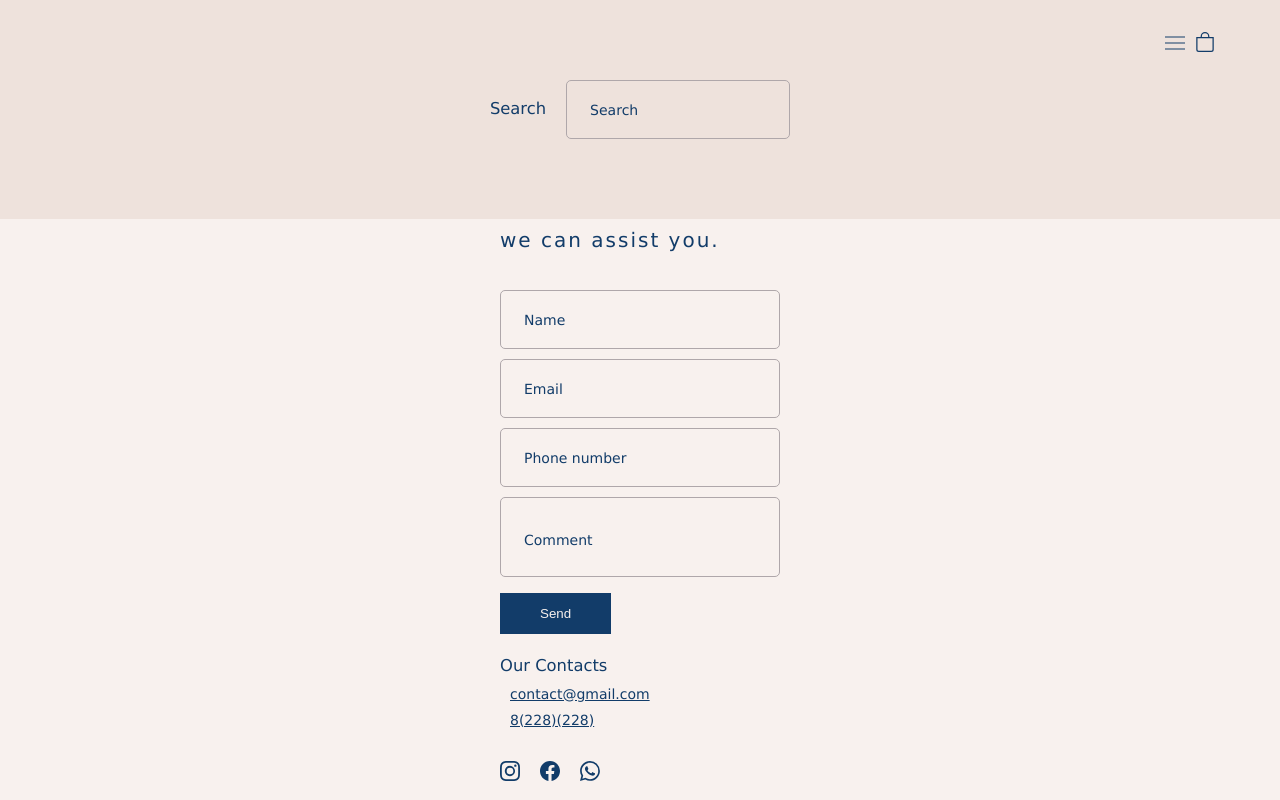
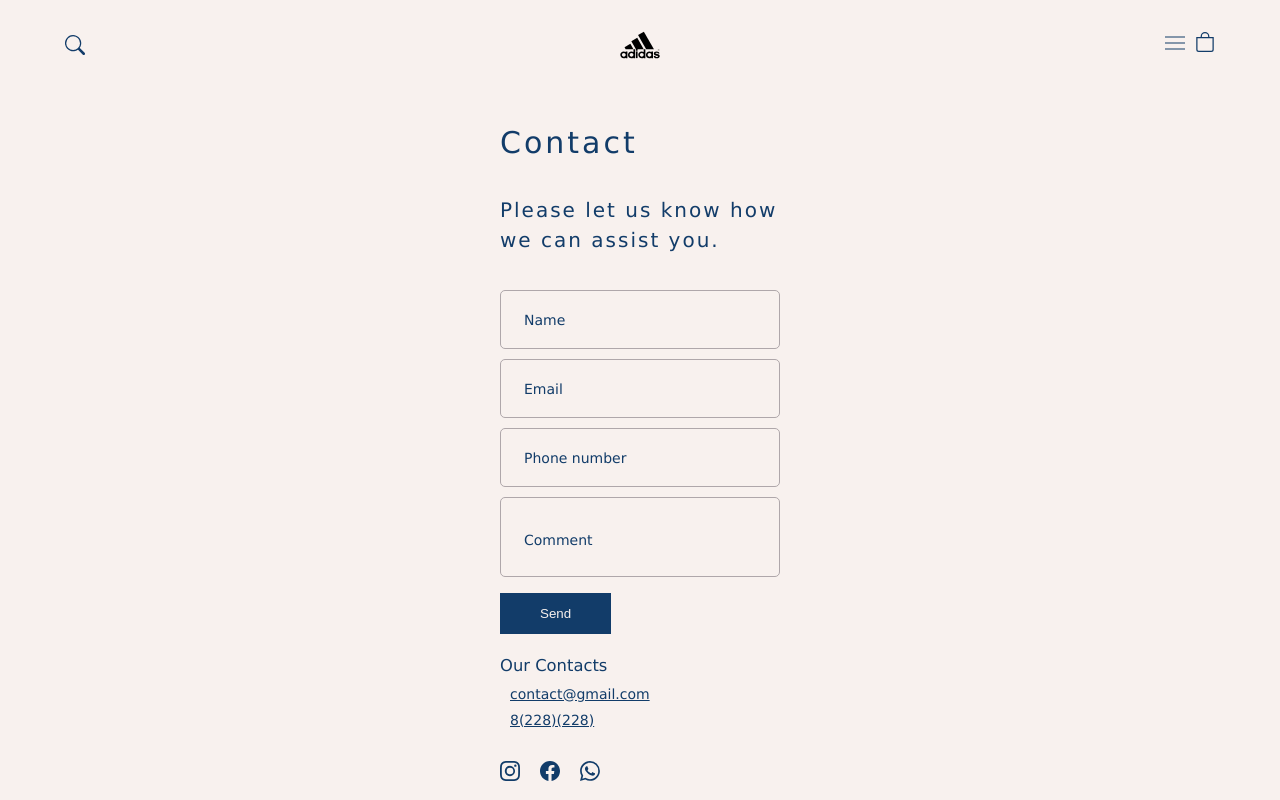
Before and after one commit to kaisyQ/shop, a React (Create React App) app: page /contact in a window 1280 px wide. Built offline with nearby package versions, Linux system fonts and the light colour scheme.

Commit message:
contact-fix

```diff
--- a/src/components/Contact/Contact.jsx
+++ b/src/components/Contact/Contact.jsx
@@ -33,7 +33,6 @@ const ButtonWrapper = styled.div`
 const FormControl = styled.button`
 
 `
-
 export default () => {
 
     const [name, setName] =  React.useState('')
@@ -41,26 +40,16 @@ export default () => {
     const [phoneNumber, setPhoneNumber] =  React.useState('')
     const [comment, setComment] =  React.useState('')
 
-
-    const Name = Input({ placeholder:'Name', value:name, onChange:(ev) => {
-         setName(ev.target.value)
-         debugger
-    }})
-
-    const Email = Input({ placeholder:'Email', value:email, onChange:(ev) => { setEmail(ev.target.value) }})
-    const PhoneNumber = Input({ placeholder:'Phone number', value:phoneNumber, onChange:(ev) => { setPhoneNumber(ev.target.value) }})
-    const Comment = Input({ placeholder:'Comment', type:'textarea', value:comment, onChange:(ev) => { setComment(ev.target.value) }})
-
     return (
         <>
             <ContactWrapper>
                 <Title>Contact</Title>
                 <Subtitle>Please let us know how we can assist you.</Subtitle>
                 <FormWrapper>
-                    <Name />
-                    <Email />
-                    <PhoneNumber />
-                    <Comment />
+                    <Input id='contact-name' placeholder='Name' value={name} onChange={(ev) => {setName(ev.target.value)}} />
+                    <Input id='contact-email' placeholder='Email' value={email} onChange={(ev) => {setEmail(ev.target.value)}} />
+                    <Input id='contact-phoneNumber' placeholder='Phone number' value={phoneNumber} onChange={(ev) => {setPhoneNumber(ev.target.value)}} />
+                    <Input id='contact-comment'placeholder='Comment' type='textarea' value={comment} onChange={(ev) => {setComment(ev.target.value)}} />
                     <ButtonWrapper>
                         <Button>Send</Button>
                     </ButtonWrapper>
--- a/src/components/Custom/Input.jsx
+++ b/src/components/Custom/Input.jsx
@@ -22,7 +22,7 @@ const InputWrapper =  styled.input`
     width: 100%;
     border: 0.1rem solid #afa7aa;
     border-radius: .5rem;
-
+    color: inherit;
 
     :focus, :hover {
         outline: 0.2rem #ac3b61 solid;
@@ -46,10 +46,9 @@ const TextareaWrapper = styled.textarea`
 
 
 
-const Input = ({ placeholder, id, type, value, onChange }) => {
+export default ({ placeholder, id, type, value, onChange }) => {
 
     const [focused, setFocused] = React.useState(false)
-
     const onFocus = (ev) => {
         setFocused(true)
     }
@@ -71,17 +70,3 @@ const Input = ({ placeholder, id, type, value, onChange }) => {
         </>
     )
 }
-
-const InputGenerator = (props) => {
-    let id = 1
-    return () => {
-        id += 3
-        return (
-            <>
-                <Input id={ id } { ...props } />
-            </>
-        )
-    }
-}
-
-export default InputGenerator
--- a/src/components/Header/Header.jsx
+++ b/src/components/Header/Header.jsx
@@ -83,6 +83,7 @@ const MenuLine = styled.div`
 export default () => {
 
     const [isOpenSidebar, setIsOpenSidebar] = React.useState(false)
+    const [isSearchOpen, setIsSearchOpen] = React.useState(false)
 
     const onMenu = (ev) => {
         setIsOpenSidebar((prev) => !prev)
@@ -91,12 +92,10 @@ export default () => {
     return (
         <>
             <HeaderWrapper>
-                <Sidebar setIsOpen={setIsOpenSidebar} isOpen={isOpenSidebar} />
-                <Search />
-                <NavLink to={'#'}>
-                    <Icon.Search size={'2rem'}/>
-                </NavLink>
-                <NavLink to={'#'}>
+                { isOpenSidebar && <Sidebar setIsOpen={setIsOpenSidebar} isOpen={isOpenSidebar} /> }
+                { isSearchOpen && <Search isOpen={isSearchOpen} setIsOpen={setIsSearchOpen} /> }
+                <Icon.Search size={'2rem'} onClick={(ev) => { setIsSearchOpen(true) }} />
+                <NavLink to={'/'}>
                     <Logo src={logo} alt="logo" />
                 </NavLink>
                 <LinksContainer>
--- a/src/components/Header/Search/Search.jsx
+++ b/src/components/Header/Search/Search.jsx
@@ -1,32 +1,42 @@
 import React from "react"
-import styled from "styled-components"
+import styled, { keyframes } from "styled-components"
 
 import Input from "../../Custom/Input"
+
+import * as Icon from 'react-bootstrap-icons'
+
+
+const showSearch = keyframes`
+    from { transform: translateY(-100%) }
+    to { transform: translateY(0); }
+`
+
 const SearchWrapper = styled.div`
     position: fixed;
     left: 0;
     top: 0;
-    width: 100vw;
-    background-color: #eee2dc;
-    padding: 8rem 2rem;
+    transform: translateY(${props => props.isOpen ? '0' : '-100%'});
     display: flex;
     align-items: center;
     justify-content: center;
     gap: 2rem;
-`
-const Title = styled.h3`
-
+    min-height: 22rem;
+    width: 100vw;
+    background-color: #eee2dc;
+    animation-duration: .3s;
+    animation-name: ${showSearch};
 `
 
-export default () => {
+export default ({ isOpen, setIsOpen }) => {
+    const [searchVl, setSearchVl] = React.useState('')
 
-    const Search = Input({ placeholder: 'Search' })
     return (
         <>
-            <SearchWrapper>
-                <Title>Search</Title>
-                <Search />
-            </SearchWrapper>
+        <SearchWrapper isOpen={isOpen}>
+            <Input  placeholder='Search' value={searchVl} onChange={(ev) => {setSearchVl(ev.target.value)}}/>
+            <Icon.Search size={'2.5rem'} cursor='pointer' />
+            <Icon.XLg onClick={(ev) => {setIsOpen(false)}} size={'2.5rem'} cursor='pointer' />
+        </SearchWrapper>
         </>
     )
 }
--- a/src/components/Header/Sidebar/Sidebar.jsx
+++ b/src/components/Header/Sidebar/Sidebar.jsx
@@ -33,7 +33,7 @@ const SidebarWrapper = styled.div`
     width: ${props => props.isOpen ? '70%' : '0'};
     background-color: #eee2dc;
     animation-duration: 0.3s;
-    animation-name: ${props => props.isOpen ? openSidebar : closeSidebar};
+    animation-name: ${openSidebar};
     z-index: 10;
 `
 
--- a/src/index.css
+++ b/src/index.css
@@ -52,3 +52,7 @@ img {
   max-width: 100%;
   height: auto;
 }
+
+label {
+  cursor: text;
+}
```
